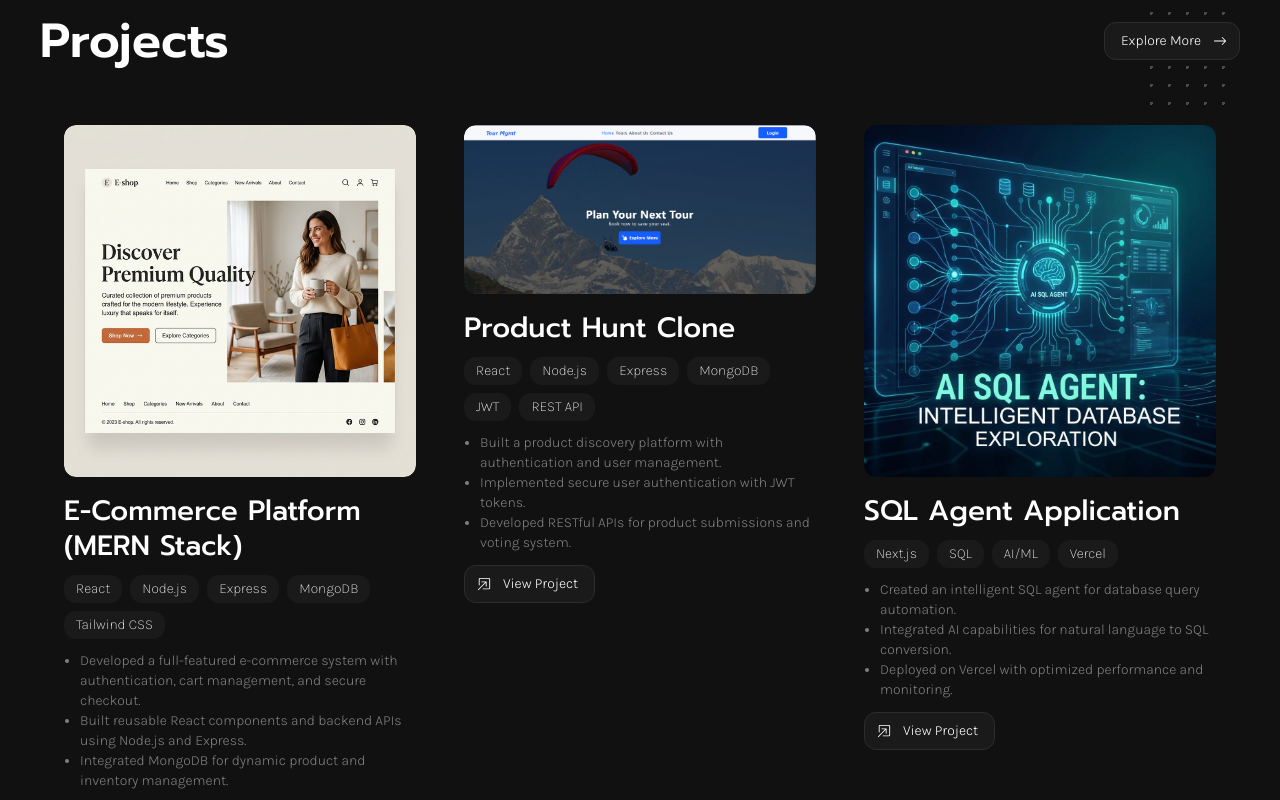
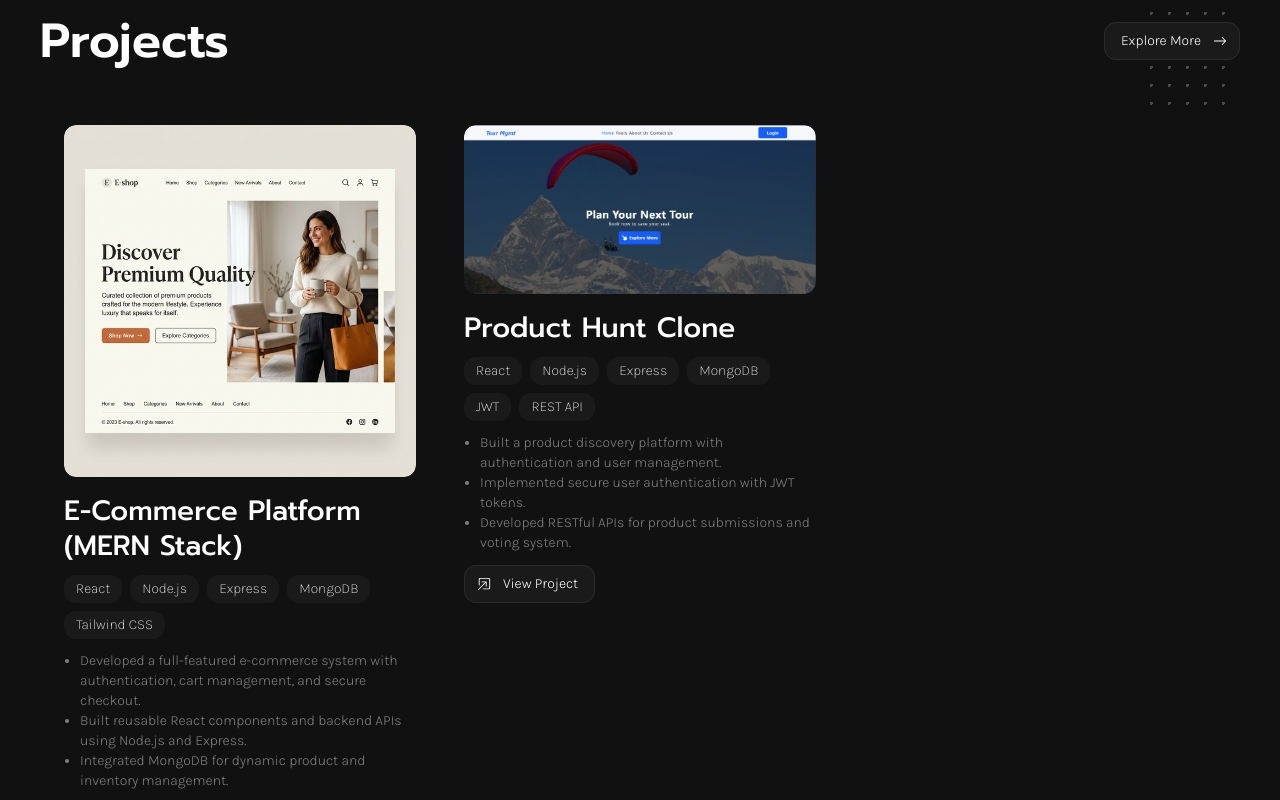
Before and after one commit to bibekshah220/portfolio-, a Next.js app: page / in a window 1280 px wide. Shown: the part 2760-3560 px from the top of the page. Built offline with nearby package versions, Linux system fonts and the light colour scheme; a web font is replaced by a local one.

Commit message:
feat: implement projects page and add project data source file

```diff
--- a/src/data/projects.json
+++ b/src/data/projects.json
@@ -27,18 +27,5 @@
       "REST API"
     ],
     "description": "<ul style='list-style: disc; padding-left: 1rem;'><li>Built a product discovery platform with authentication and user management.</li><li>Implemented secure user authentication with JWT tokens.</li><li>Developed RESTful APIs for product submissions and voting system.</li></ul>"
-  },
-  {
-    "id": 2,
-    "title": "SQL Agent Application",
-    "featuredImage": "/sql-agent.png",
-    "url": "https://vercel.com/bibekshah425-gmailcoms-projects/sql-agent-n2qg",
-    "stack": [
-      "Next.js",
-      "SQL",
-      "AI/ML",
-      "Vercel"
-    ],
-    "description": "<ul style='list-style: disc; padding-left: 1rem;'><li>Created an intelligent SQL agent for database query automation.</li><li>Integrated AI capabilities for natural language to SQL conversion.</li><li>Deployed on Vercel with optimized performance and monitoring.</li></ul>"
   }
 ]
--- a/src/pages/projects/index.jsx
+++ b/src/pages/projects/index.jsx
@@ -44,20 +44,6 @@ const projects = [
       </ul>
     `,
   },
-  {
-    id: 3,
-    title: "SQL Agent Application",
-    url: "https://vercel.com/bibekshah425-gmailcoms-projects/sql-agent-n2qg",
-    featuredImage: "/clothing-brand.svg.avif",
-    stack: ["Next.js", "SQL", "AI/ML", "Vercel"],
-    description: `
-      <ul style='list-style: disc; padding-left: 1rem;'>
-        <li>Created an intelligent SQL agent for database query automation.</li>
-        <li>Integrated AI capabilities for natural language to SQL conversion.</li>
-        <li>Deployed on Vercel with optimized performance and monitoring.</li>
-      </ul>
-    `,
-  },
 ];
 
 export default function Projects() {
```
